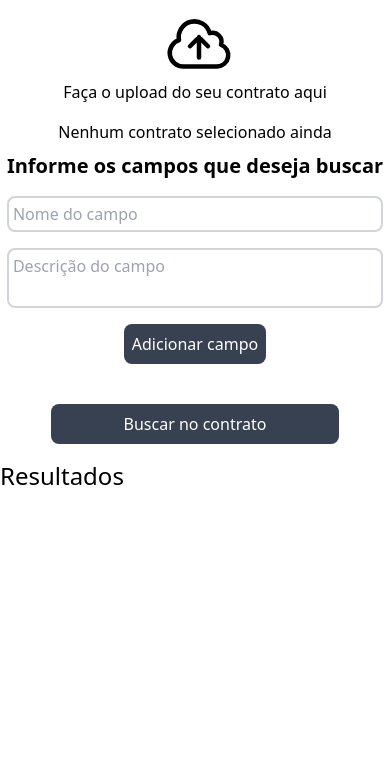
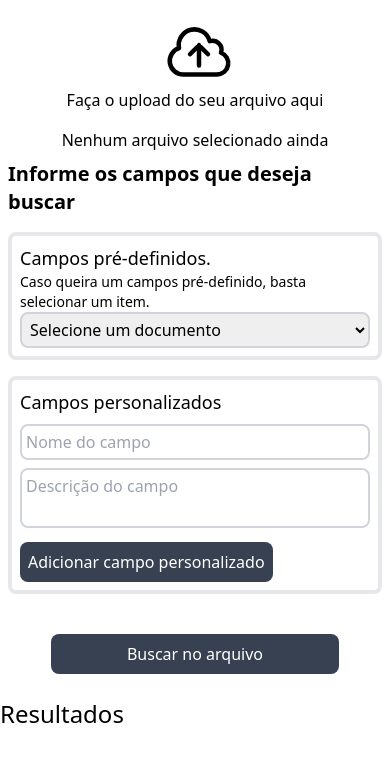
Before and after one commit to Merus23/GlobalGeminiTesteFrontEnd, a Next.js app: page / in a window 390 px wide. Shown: the top 762 px of the page. Built offline with nearby package versions, Linux system fonts and the light colour scheme.

Commit message:
feat: add select

```diff
--- a/src/app/page.tsx
+++ b/src/app/page.tsx
@@ -17,6 +17,24 @@ export default function Home() {
     name: "",
     description: "",
   });
+
+  const [selectedDocumentType, setSelectedDocumentType] = useState<string>("");
+
+  const ContratoSES: IField[] = [
+    {
+      name: "CNPJ Contratante",
+      description:
+        "CNPJ do contratante do serviço. CNPJ é do formato xx.xxx.xxx/xxxx-xx.",
+    },
+    {
+      name: "CNPJ Contratado",
+      description:
+        "CNPJ do contratado do serviço. CNPJ é do formato xx.xxx.xxx/xxxx-xx.",
+    },
+    { name: "Nome Contratante", description: "Nome do contratante do serviço" },
+    { name: "Nome Contratado", description: "Nome do contratado do serviço" },
+  ];
+
   const [selectedFile, setSelectedFile] = useState<File | null>(null);
   const [responses, setResponses] = useState<IResponse[]>([]);
 
@@ -25,6 +43,10 @@ export default function Home() {
       setSelectedFile(event.target.files[0]);
     }
   };
+
+  function addFields(fields: IField[]) {
+    setFields(fields);
+  }
 
   async function handleProcessFile(e: React.FormEvent<HTMLFormElement>) {
     e.preventDefault();
@@ -56,7 +78,7 @@ export default function Home() {
   return (
     <div className=" flex flex-col md:flex-row h-full">
       <form
-        className="flex-1 w-full h-full flex flex-col gap-6 items-center"
+        className="flex-1 w-full h-full flex flex-col gap-6 items-center p-2 md:p-0"
         onSubmit={handleProcessFile}
       >
         <div className="h-32 w-full flex flex-col gap-2 items-center pb-4">
@@ -88,7 +110,7 @@ export default function Home() {
                 d="M12 16.5V9.75m0 0 3 3m-3-3-3 3M6.75 19.5a4.5 4.5 0 0 1-1.41-8.775 5.25 5.25 0 0 1 10.233-2.33 3 3 0 0 1 3.758 3.848A3.752 3.752 0 0 1 18 19.5H6.75Z"
               />
             </svg>
-            Faça o upload do seu contrato aqui
+            Faça o upload do seu arquivo aqui
           </label>
 
           {selectedFile ? (
@@ -96,7 +118,7 @@ export default function Home() {
               {selectedFile.name.substring(0, 40)}...
             </p>
           ) : (
-            <p className="text-base w-fit">Nenhum contrato selecionado ainda</p>
+            <p className="text-base w-fit">Nenhum arquivo selecionado ainda</p>
           )}
         </div>
 
@@ -105,10 +127,33 @@ export default function Home() {
             Informe os campos que deseja buscar
           </h1>
 
+          <div className="w-full border-4 p-2 rounded-lg">
+            <h1 className="text-lg">Campos pré-definidos.</h1>
+            <h3 className="text-sm">
+              Caso queira um campos pré-definido, basta selecionar um item.
+            </h3>
+            <select
+              name="SelectDocumentType"
+              id="Select-document-type"
+              className="border-2 border-gray-300 rounded-lg p-1 w-full"
+              onChange={(e) => {
+                setSelectedDocumentType(e.target.value);
+                if (e.target.value === "Contrato") {
+                  addFields(ContratoSES);
+                }
+              }}
+            >
+              <option value="">Selecione um documento</option>
+              <option value="Contrato">Contrato SES</option>
+            </select>
+          </div>
+
+          <div className="w-full border-4 p-2 rounded-lg space-y-2">
+            <h1 className="text-lg">Campos personalizados</h1>
             <input
               type="text"
               placeholder="Nome do campo"
-            className="border-2 border-gray-300 rounded-lg p-1"
+              className="border-2 border-gray-300 rounded-lg p-1 w-full"
               value={field.name}
               onChange={(e) => setField({ ...field, name: e.target.value })}
             />
@@ -116,19 +161,25 @@ export default function Home() {
               name="description"
               id=""
               placeholder="Descrição do campo"
-            className="resize-none border-2 p-1 border-gray-300 rounded-lg"
+              className="resize-none border-2 p-1 border-gray-300 rounded-lg w-full"
               value={field.description}
-            onChange={(e) =>
-              setField({ ...field, description: e.target.value })
-            }
+              onChange={(e) => {
+                setField({ ...field, description: e.target.value });
+              }}
             ></textarea>
-
             <button
               className="bg-gray-700 text-white w-fit p-2 rounded-lg mx-auto"
-            onClick={() => setFields(fields.concat(field))}
+              onClick={() => {
+                if (field.name && field.description) {
+                  setFields(fields.concat(field));
+                } else {
+                  alert("Preencha todos os campos nome e descrição");
+                }
+              }}
             >
-            Adicionar campo
+              Adicionar campo personalizado
             </button>
+          </div>
 
           <div>
             {fields.map((field, index) => (
@@ -137,7 +188,7 @@ export default function Home() {
                 className="flex flex-col gap-0 odd:bg-gray-700 odd:text-white even:bg-gray-300 even:text-black "
               >
                 <summary className="p-1">{field.name}</summary>
-                <p className="max-w-80 text-wrap text-center">
+                <p className="max-w-80 md:max-w-full text-wrap text-center md:text-left md:pl-4">
                   {field.description}
                 </p>
               </details>
@@ -146,7 +197,7 @@ export default function Home() {
         </div>
 
         <button className="bg-gray-700 text-white w-72 p-2 rounded-lg mx-auto">
-          Buscar no contrato
+          Buscar no arquivo
         </button>
       </form>
       <div className=" flex-1 w-full">
```
Lines whose indentation alone changed are shown as unchanged.
